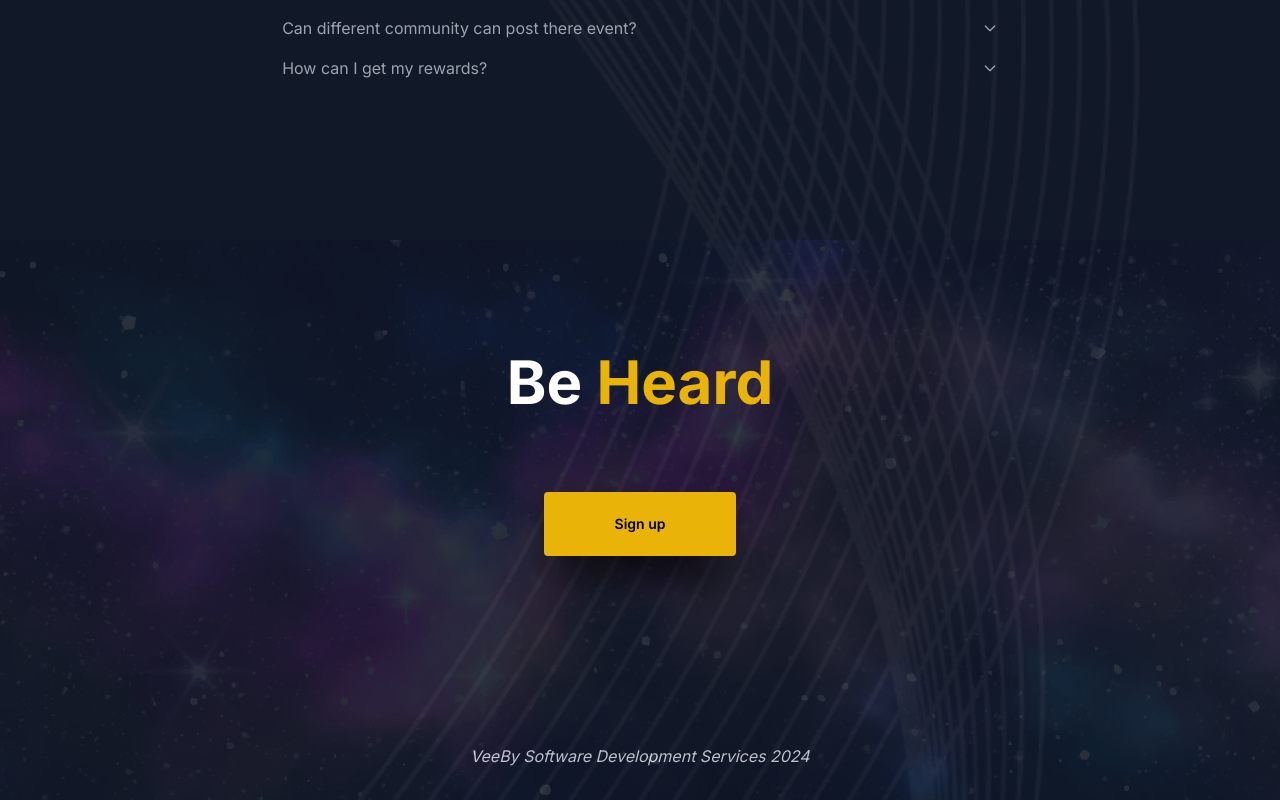
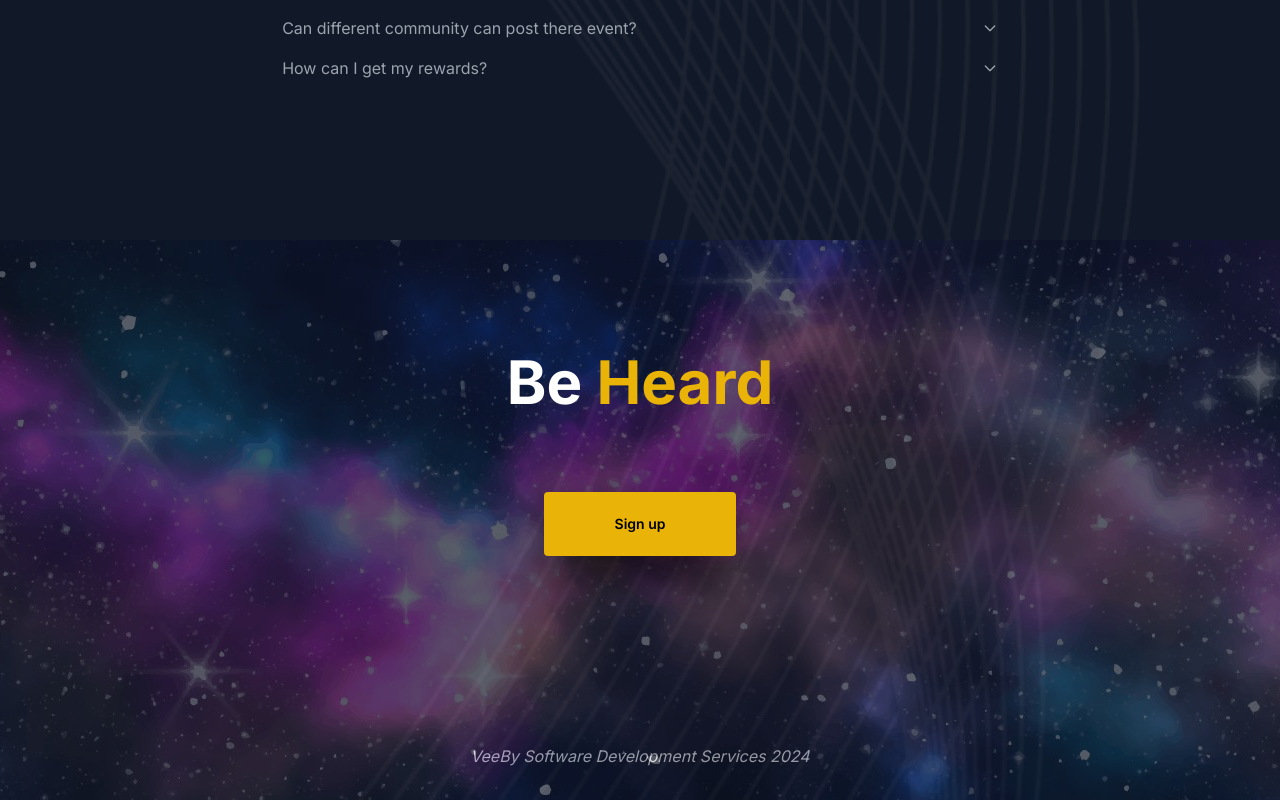
Before and after one commit to Rikitty/IThinkHackathon, a Next.js app in the folder src/VIBE_frontend/: page / in a window 1280 px wide. Shown: the part 1980-2780 px from the top of the page. Built offline with nearby package versions, Linux system fonts and the light colour scheme.

Commit message:
opacity changed

```diff
--- a/src/VIBE_frontend/src/app/page.tsx
+++ b/src/VIBE_frontend/src/app/page.tsx
@@ -189,7 +189,7 @@ export default function Home() {
           <em>VeeBy Software Development Services 2024</em>
         </p>
 
-        <div className="absolute inset-0 z-0 bg-[url('/assets/test.jpg')] bg-center bg-current opacity-10"></div>
+        <div className="absolute inset-0 z-0 bg-[url('/assets/test.jpg')] bg-center bg-current opacity-30"></div>
       </footer>
 
 
```
